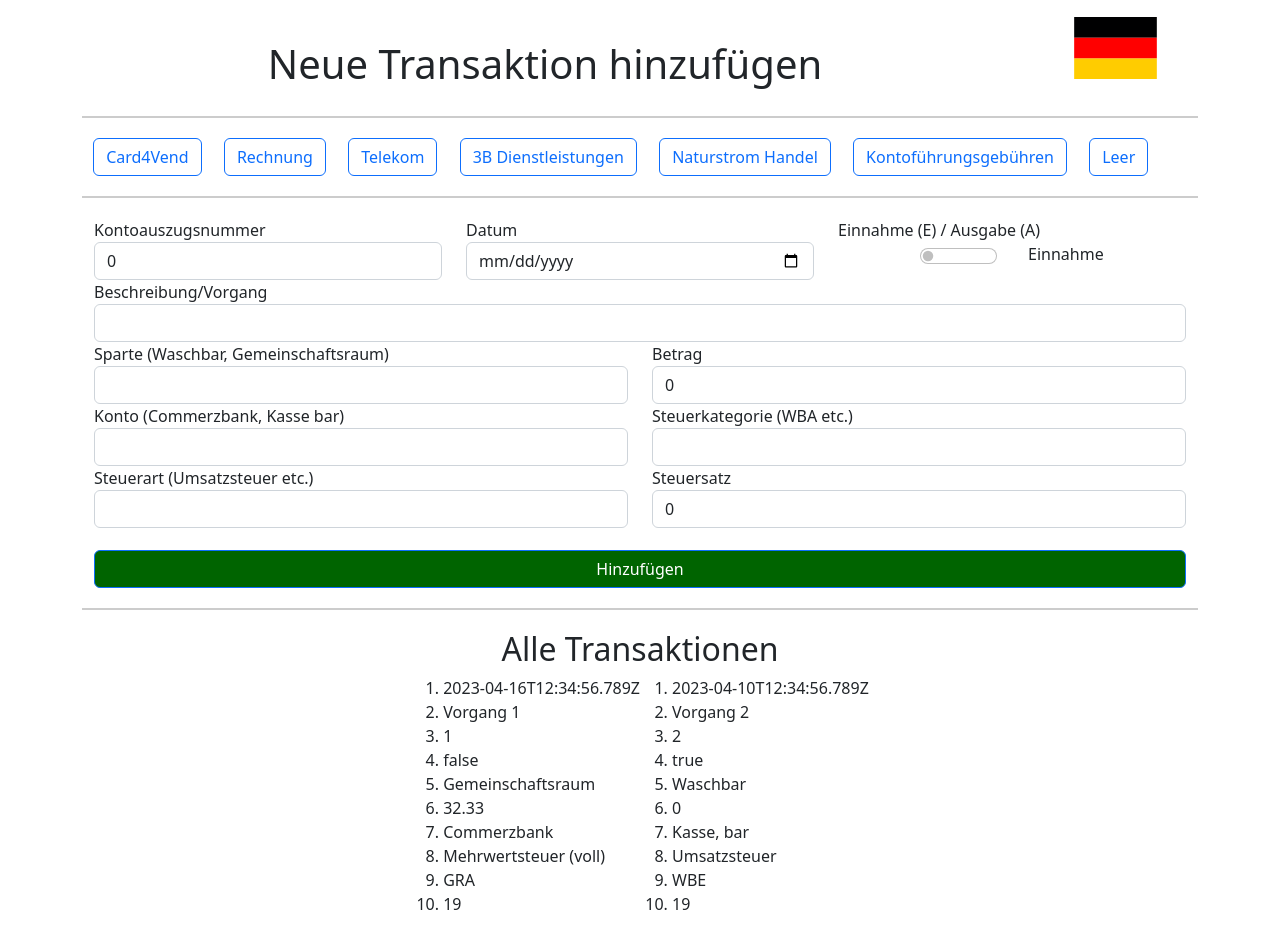
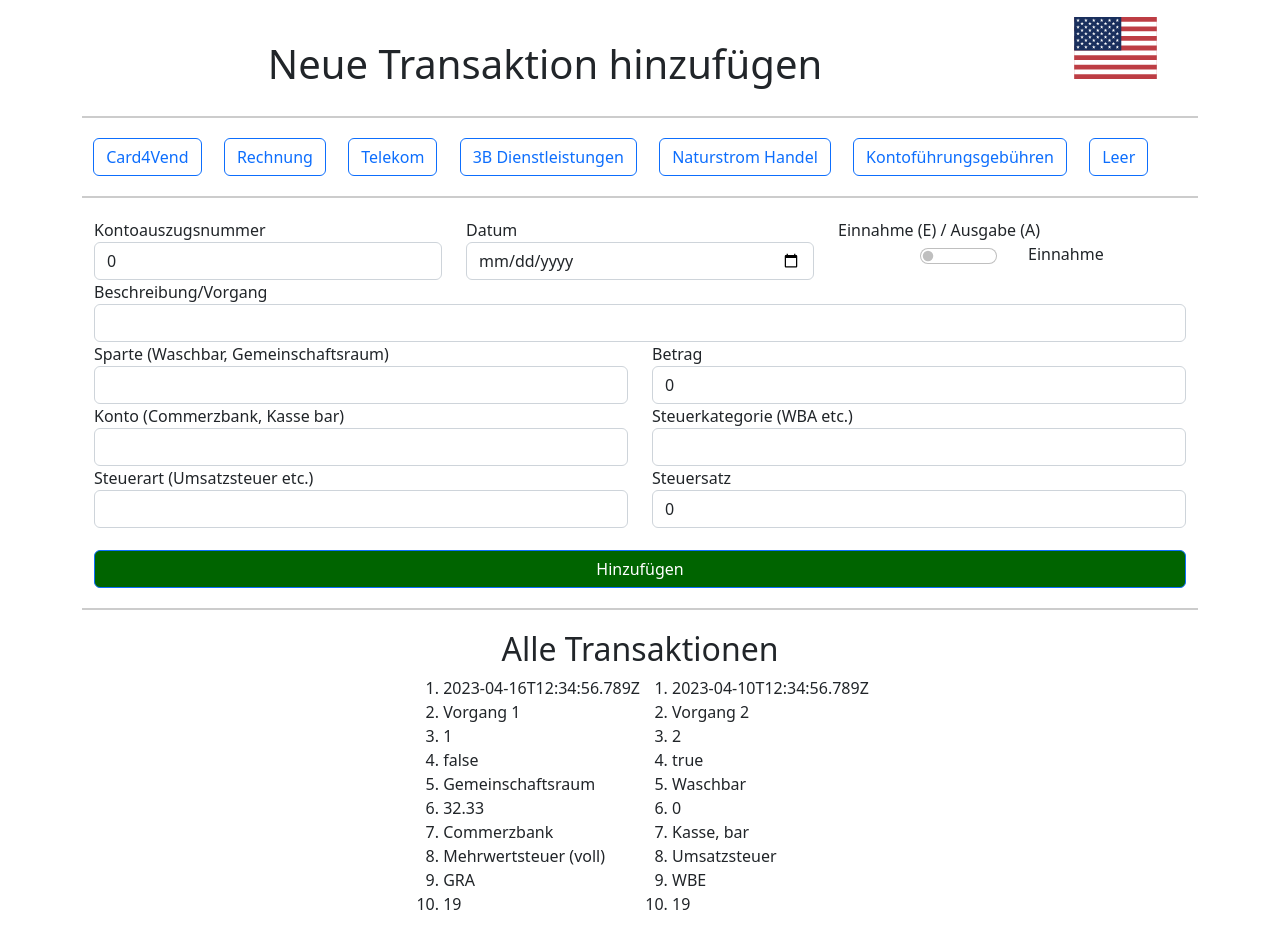
Before and after one commit to FabianFelixKraus/sv-finanzen-app, a Vue app: page / in a window 1280 px wide. Built offline with nearby package versions, Linux system fonts and the light colour scheme; what i18next-xhr-backend would draw is missing.

Commit message:
Change usage of Language Change

```diff
--- a/src/components/Header.vue
+++ b/src/components/Header.vue
@@ -6,7 +6,7 @@ import "/node_modules/flag-icons/css/flag-icons.min.css";
     <h1 style="margin-top: 1em">{{$t("addNewTransaction")}}</h1>
   </div>
   <div class="col-2 center-content" @click="toggleLanguage">
-    <span class="fi" :class="['fi-' + flagIconClass, 'image-scaling']" :title="selectedLanguage"></span>
+    <span class="fi" :class="['fi-' + flagIconClass, 'image-scaling']" :title="explanationText"></span>
   </div>
 </template>
 
@@ -27,9 +27,16 @@ export default {
   computed: {
     flagIconClass() {
       if (this.selectedLanguage === "de") {
+        return "us";
+      } else {
         return "de";
+      }
+    },
+    explanationText() {
+      if (this.selectedLanguage === "de") {
+        return this.$t("germanFlagTitle");
       } else {
-        return "us";
+        return this.$t("americanFlagTitle");
       }
     }
   }
```
